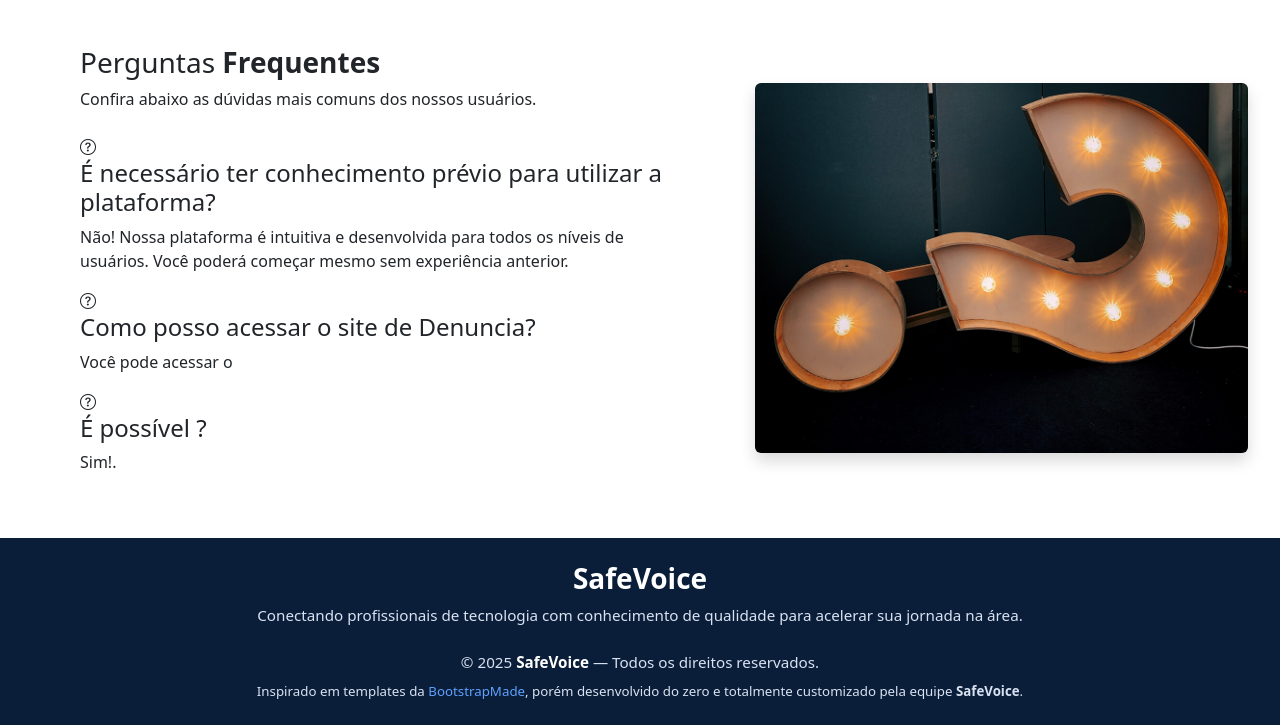
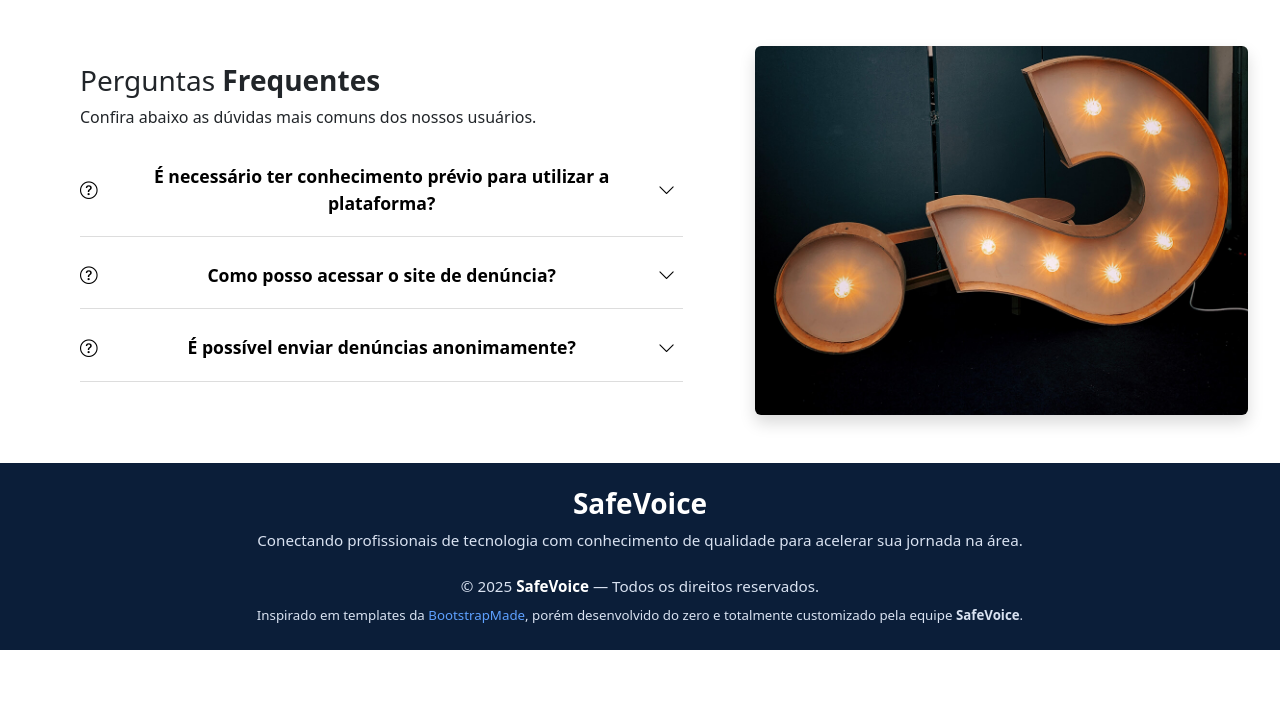
Before and after one commit to victor-gabryel/projeto-safevoice, a plain HTML site: page index.html in a window 1280 px wide. Shown: the part 2716-3441 px from the top of the page. After the commit the page ends 3366 px from the top, so only its background shows below. Drawn offline with nearby package versions, Linux system fonts and the light colour scheme.

Commit message:
versao01

```diff
--- a/ativos/css/style.css
+++ b/ativos/css/style.css
@@ -158,7 +158,7 @@ section {
   color: #212529;
 }
 
-/* ======== Seção Acompanhe ======== */
+/* ======== Seção Campanha ======== */
 .secao_cammpanha {
   background: #eef3ff;
 }
@@ -185,6 +185,49 @@ section {
   box-shadow: 0 6px 15px rgba(0, 0, 0, 0.15);
 }
 
+/* ======== FAQ Interativo ======== */
+.faq-item {
+  margin-bottom: 15px;
+  border-bottom: 1px solid #ddd;
+  padding-bottom: 10px;
+}
+
+.faq-question {
+  width: 100%;
+  background: none;
+  border: none;
+  font-size: 1.1rem;
+  display: flex;
+  justify-content: space-between;
+  align-items: center;
+  cursor: pointer;
+  padding: 10px 0;
+  font-weight: 600;
+}
+
+.faq-question i {
+  margin-right: 8px;
+}
+
+.faq-question .arrow {
+  transition: transform 0.3s ease;
+}
+
+.faq-question.active .arrow {
+  transform: rotate(180deg);
+}
+
+.faq-answer {
+  max-height: 0;
+  overflow: hidden;
+  transition: max-height 0.4s ease;
+}
+
+.faq-answer p {
+  margin: 10px 0 0 0;
+}
+
+
 /* ======== Rodapé ======== */
 footer.footer {
   background-color: #0b1e39; /* Azul escuro elegante */
--- a/ativos/js/script.js
+++ b/ativos/js/script.js
@@ -22,3 +22,21 @@
 // fetch('components/overlay')
 //     .then(response => response.text())
 //     .then(html => document.body.insertAdjacentHTML('beforeend', html));
+
+
+// Seção Dúvidas
+const faqQuestions = document.querySelectorAll(".faq-question");
+
+faqQuestions.forEach(btn => {
+    btn.addEventListener("click", () => {
+        btn.classList.toggle("active");
+
+        const answer = btn.nextElementSibling;
+
+        if (btn.classList.contains("active")) {
+            answer.style.maxHeight = answer.scrollHeight + "px";
+        } else {
+            answer.style.maxHeight = 0;
+        }
+    });
+});
--- a/index.html
+++ b/index.html
@@ -171,6 +171,8 @@
     <section id="duvidas" class="secao_duvidas py-5">
       <div class="container-fluid">
         <div class="row gy-4 align-items-center">
+
+          <!-- LADO ESQUERDO — FAQ -->
           <div class="col-lg-7">
             <div class="content px-xl-5">
               <h3><span>Perguntas </span><strong>Frequentes</strong></h3>
@@ -178,33 +180,58 @@
             </div>
 
             <div class="faq-container px-xl-5 mt-4">
-              <div class="faq-item mb-3">
-                <i class="faq-icon bi bi-question-circle"></i>
-                <h4>É necessário ter conhecimento prévio para utilizar a plataforma?</h4>
-                <p>Não! Nossa plataforma é intuitiva e desenvolvida para todos os níveis de usuários. Você poderá começar mesmo sem experiência anterior.</p>
+
+              <!-- Item 1 -->
+              <div class="faq-item">
+                <button class="faq-question">
+                  <i class="bi bi-question-circle"></i>
+                  É necessário ter conhecimento prévio para utilizar a plataforma?
+                  <i class="bi bi-chevron-down arrow"></i>
+                </button>
+                <div class="faq-answer">
+                  <p>Não! Nossa plataforma é intuitiva e desenvolvida para todos os níveis de usuários.</p>
+                </div>
               </div>
 
-              <div class="faq-item mb-3">
-                <i class="faq-icon bi bi-question-circle"></i>
-                <h4>Como posso acessar o site de Denuncia?</h4>
-                <p>Você pode acessar o </p>
+              <!-- Item 2 -->
+              <div class="faq-item">
+                <button class="faq-question">
+                  <i class="bi bi-question-circle"></i>
+                  Como posso acessar o site de denúncia?
+                  <i class="bi bi-chevron-down arrow"></i>
+                </button>
+                <div class="faq-answer">
+                  <p>Você pode acessar clicando no botão “Denuncie” no topo ou no final do site.</p>
+                </div>
               </div>
 
-              <div class="faq-item mb-3">
-                <i class="faq-icon bi bi-question-circle"></i>
-                <h4>É possível ?</h4>
-                <p>Sim!.</p>
+              <!-- Item 3 -->
+              <div class="faq-item">
+                <button class="faq-question">
+                  <i class="bi bi-question-circle"></i>
+                  É possível enviar denúncias anonimamente?
+                  <i class="bi bi-chevron-down arrow"></i>
+                </button>
+                <div class="faq-answer">
+                  <p>Sim! Todas as denúncias podem ser enviadas de forma totalmente anônima.</p>
+                </div>
               </div>
+
             </div>
           </div>
 
+          <!-- LADO DIREITO — IMAGEM -->
           <div class="col-lg-5 text-center">
-            <img src="ativos/midia/faq.jpg" class="img-fluid rounded shadow" alt="Imagem ilustrativa de perguntas frequentes">
+            <img src="ativos/midia/faq.jpg"
+                class="img-fluid rounded shadow"
+                alt="Imagem ilustrativa de perguntas frequentes">
           </div>
+
         </div>
       </div>
     </section>
     <!-- Fim Seção Dúvidas -->
+
   </main>
 
   <!-- Início Rodapé -->
```
